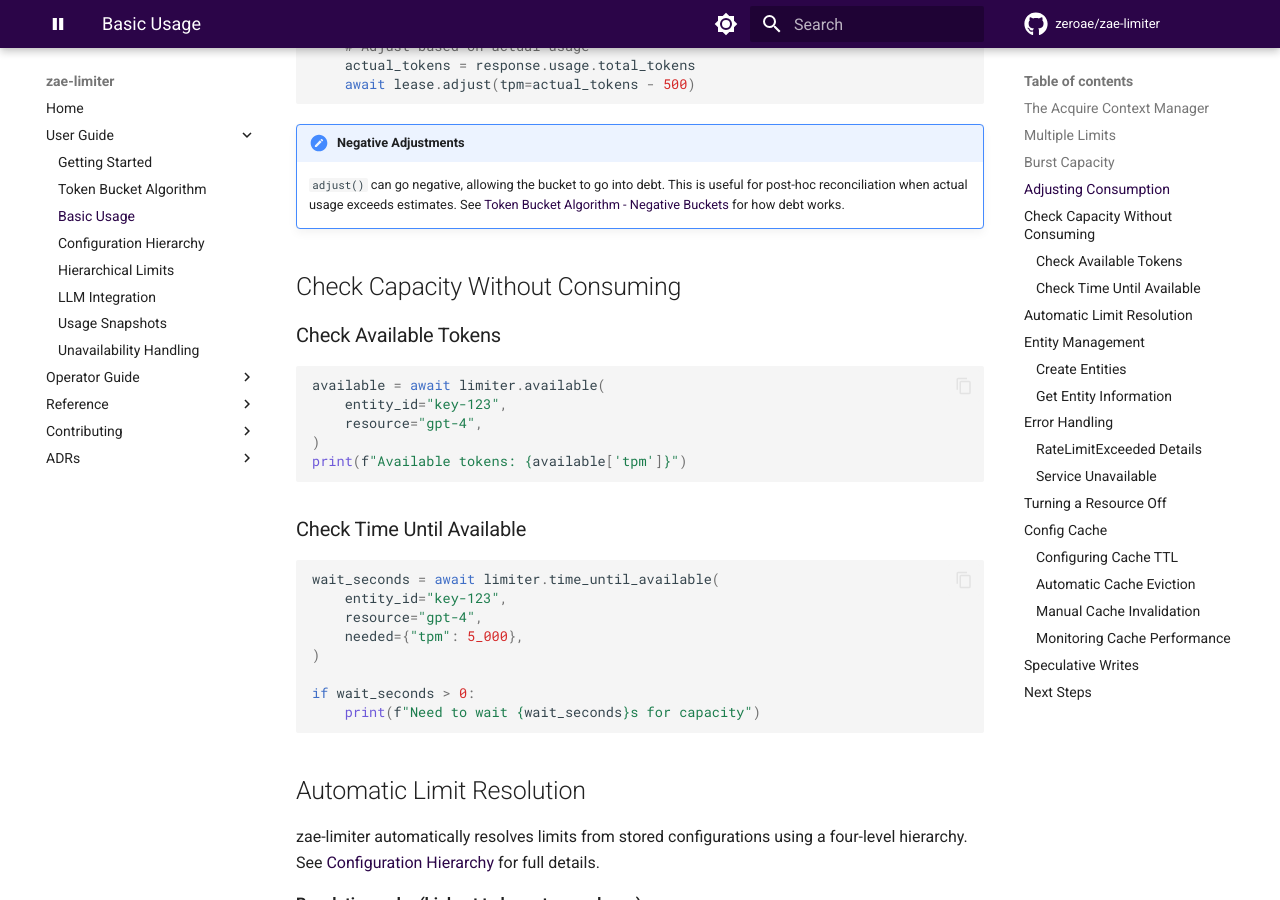
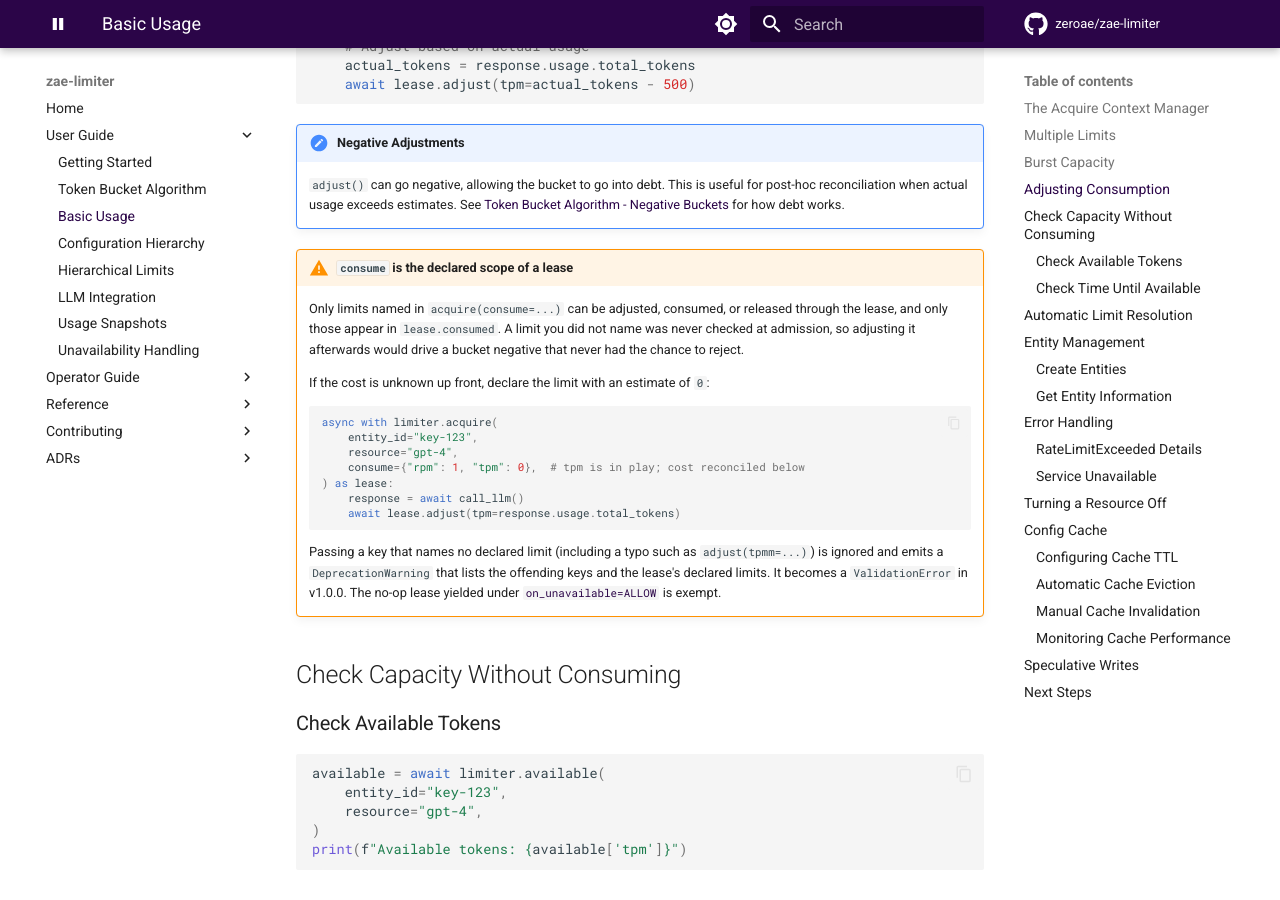
Before and after one commit to zeroae/zae-limiter, an MkDocs documentation site: the page built from docs/guide/basic-usage.md, in a window 1280 px wide and 900 px high, scrolled down 1907 px. Built offline with MkDocs 1.6.1 and Material for MkDocs 9.7.7, drawn with Linux system fonts in a browser that asks for light colours; comment, search, counter and statistics services are not loaded; the version menu is left out.

Commit message:
📝 docs(lease): document consume as the declared scope of a lease
Explain that only limits named in acquire(consume=...) are adjustable
and reported by lease.consumed, that a zero estimate is the way to
declare a limit whose cost is unknown, that undeclared keys warn now and
raise ValidationError at v1.0.0, and that the on_unavailable=ALLOW lease
exposes `degraded=True` and is exempt.

Fixes #455

Co-Authored-By: Claude Fable 5.1 <noreply@anthropic.com>
Claude-Session: https://claude.ai/code/session_01QdVj8nPhUwTz2aNJzMFqt5

````diff
--- a/docs/guide/basic-usage.md
+++ b/docs/guide/basic-usage.md
@@ -98,6 +98,30 @@ async with limiter.acquire(
     `adjust()` can go negative, allowing the bucket to go into debt.
     This is useful for post-hoc reconciliation when actual usage exceeds estimates.
     See [Token Bucket Algorithm - Negative Buckets](token-bucket.md#negative-buckets-debt) for how debt works.
+
+!!! warning "`consume` is the declared scope of a lease"
+    Only limits named in `acquire(consume=...)` can be adjusted, consumed, or
+    released through the lease, and only those appear in `lease.consumed`. A
+    limit you did not name was never checked at admission, so adjusting it
+    afterwards would drive a bucket negative that never had the chance to reject.
+
+    If the cost is unknown up front, declare the limit with an estimate of `0`:
+
+    ```python
+    async with limiter.acquire(
+        entity_id="key-123",
+        resource="gpt-4",
+        consume={"rpm": 1, "tpm": 0},  # tpm is in play; cost reconciled below
+    ) as lease:
+        response = await call_llm()
+        await lease.adjust(tpm=response.usage.total_tokens)
+    ```
+
+    Passing a key that names no declared limit (including a typo such as
+    `adjust(tpmm=...)`) is ignored and emits a `DeprecationWarning` that lists the
+    offending keys and the lease's declared limits. It becomes a `ValidationError`
+    in v1.0.0. The no-op lease yielded under
+    [`on_unavailable=ALLOW`](unavailability.md#no-op-lease-behavior) is exempt.
 
 ## Check Capacity Without Consuming
 
````
Also changed, not shown: CLAUDE.md (+1 -0 lines), docs/api/index.md (+5 -0 lines), docs/guide/unavailability.md (+6 -3 lines).
